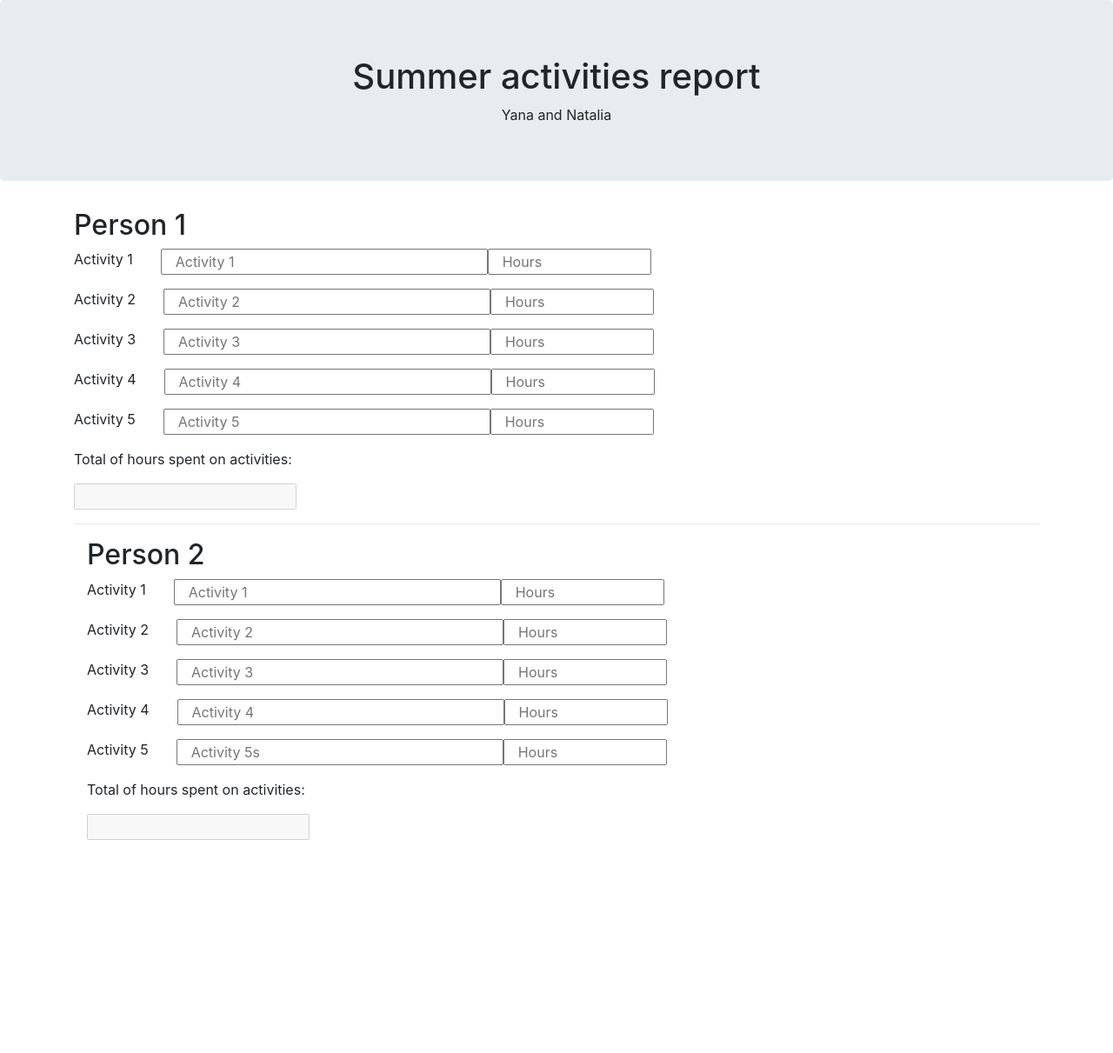
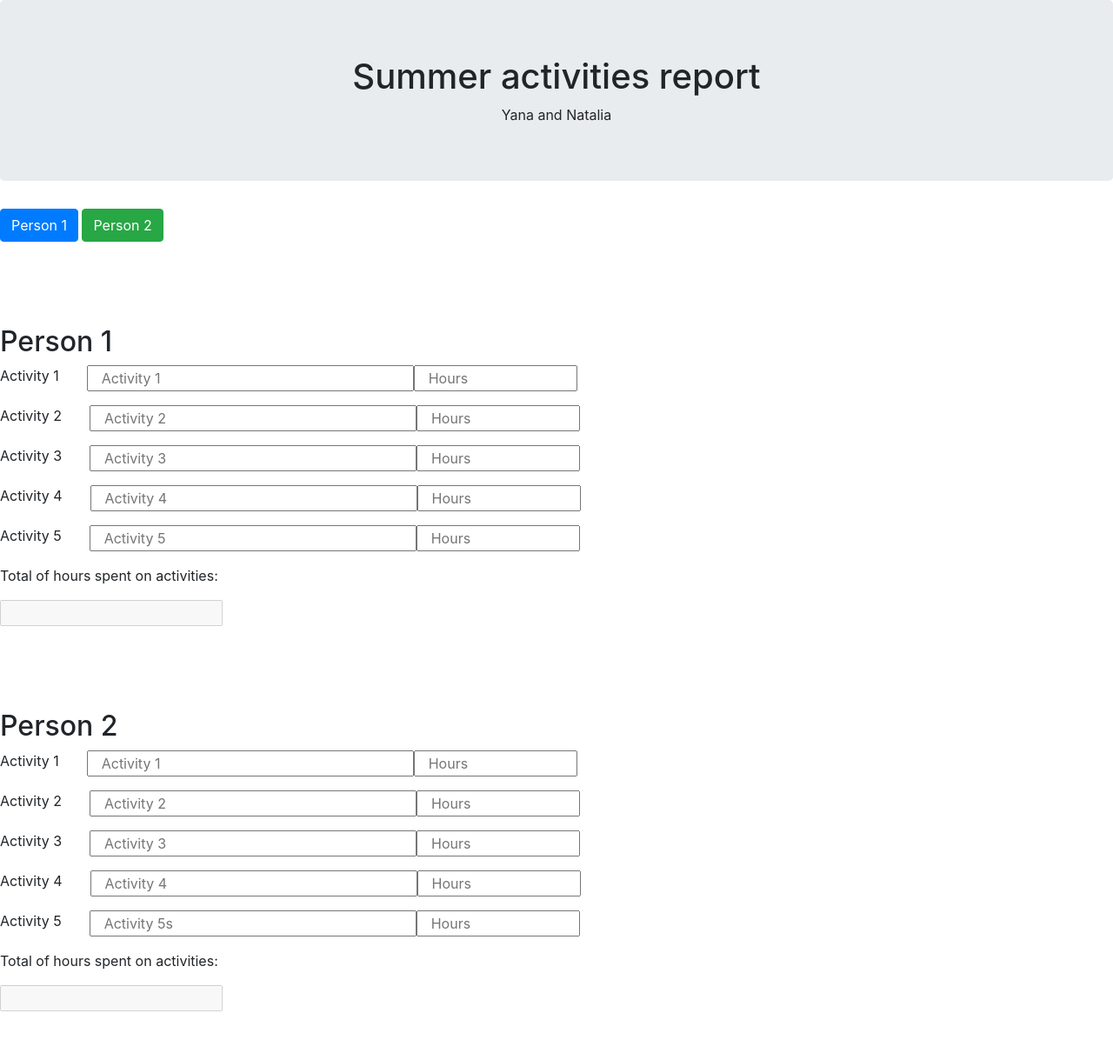
Before and after one commit to YanaBrewster/holiday-report, a plain HTML site: page index.html in a window 1280 px wide. Shown: the whole page at 87% size. Before the commit the page ends 966 px from the top, so only its background shows below. Drawn offline with nearby package versions, Linux system fonts and the light colour scheme.

Commit message:
scroll to

```diff
--- a/index.html
+++ b/index.html
@@ -8,16 +8,21 @@
   <!-- Bootstrap CSS -->
   <link rel="stylesheet" href="https://stackpath.bootstrapcdn.com/bootstrap/4.4.1/css/bootstrap.min.css" integrity="sha384-Vkoo8x4CGsO3+Hhxv8T/Q5PaXtkKtu6ug5TOeNV6gBiFeWPGFN9MuhOf23Q9Ifjh" crossorigin="anonymous">
   <link rel="stylesheet" href="style.css">
-
-    <title>Hello, world!</title>
+  <title>Summer Activities</title>
 </head>
 <body>
+
   <div class="jumbotron text-center">
     <h1>Summer activities report</h1>
     <span>Yana and Natalia</span>
   </div>
-    <div class="container">
 
+  <div class="row">
+    <div class="col col-lg-12 mb-5 pb-5">
+      <button type="button" id="button1" class="btn btn-primary">Person 1</button>
+      <button type="button" id="button2" class="btn btn-success">Person 2</button>
+    </div>
+    <div class="col col-lg-12">
       <h2 id="person1">Person 1</h2>
       <div class="input-group mb-3">
         <div class="input-group-prepend">
@@ -65,13 +70,10 @@
         </div>
       </div>
       <span><p>Total of hours spent on activities:</p><input type='text' id='totalHours1' disabled /></span>
-
-
-
+    </div>
     <hr>
     <!-- person 2 form -->
-
-      <div class="container">
+    <div class="col col-lg-12 mt-5 pt-5 pb-5">
       <h2 id="person2">Person 2</h2>
       <div class="input-group mb-3">
         <div class="input-group-prepend">
@@ -118,16 +120,15 @@
           <input type="text" class="col-lg-4 d-inline p2Hours" placeholder="Hours" aria-label="Activity" aria-describedby="basic-addon1">
         </div>
       </div>
-
       <!-- person 2 form ends -->
 
       <span><p>Total of hours spent on activities:</p><input type='text' id='totalHours2' disabled /></span>
 
-
+    </div>
     <!-- Optional JavaScript -->
     <!-- jQuery first, then Popper.js, then Bootstrap JS -->
 
-    <script src="https://code.jquery.com/jquery-3.4.1.slim.min.js" integrity="sha384-J6qa4849blE2+poT4WnyKhv5vZF5SrPo0iEjwBvKU7imGFAV0wwj1yYfoRSJoZ+n" crossorigin="anonymous"></script>
+    <script src="https://code.jquery.com/jquery-3.4.1.min.js"integrity="sha256-CSXorXvZcTkaix6Yvo6HppcZGetbYMGWSFlBw8HfCJo="crossorigin="anonymous"></script>
     <script src="script.js"></script>
     <script src="https://cdn.jsdelivr.net/npm/popper.js@1.16.0/dist/umd/popper.min.js" integrity="sha384-Q6E9RHvbIyZFJoft+2mJbHaEWldlvI9IOYy5n3zV9zzTtmI3UksdQRVvoxMfooAo" crossorigin="anonymous"></script>
     <script src="https://stackpath.bootstrapcdn.com/bootstrap/4.4.1/js/bootstrap.min.js" integrity="sha384-wfSDF2E50Y2D1uUdj0O3uMBJnjuUD4Ih7YwaYd1iqfktj0Uod8GCExl3Og8ifwB6" crossorigin="anonymous"></script>
--- a/script.js
+++ b/script.js
@@ -1,5 +1,3 @@
-
-
 
 //  TASK
 // Input form activity task
@@ -19,37 +17,29 @@
 $("#button1").click(function() {
     $('html, body').animate({
         scrollTop: $("#person1").offset().top
-    }, 2000);
+    }, 1000);
 });
 
 $("#button2").click(function() {
     $('html, body').animate({
         scrollTop: $("#person2").offset().top
-    }, 2000);
+    }, 1000);
 });
 
 // CALCULATE HOURS
 
 $('.p1Hours').keyup(function () {
-
     var sum = 0;
-
     $('.p1Hours').each(function() {
         sum += Number($(this).val());
     });
-
     $('#totalHours1').val(sum);
-
 });
 
 $('.p2Hours').keyup(function () {
-
     var sum = 0;
-
     $('.p2Hours').each(function() {
         sum += Number($(this).val());
     });
-
     $('#totalHours2').val(sum);
-
 });
```
Lines whose indentation alone changed are shown as unchanged.
